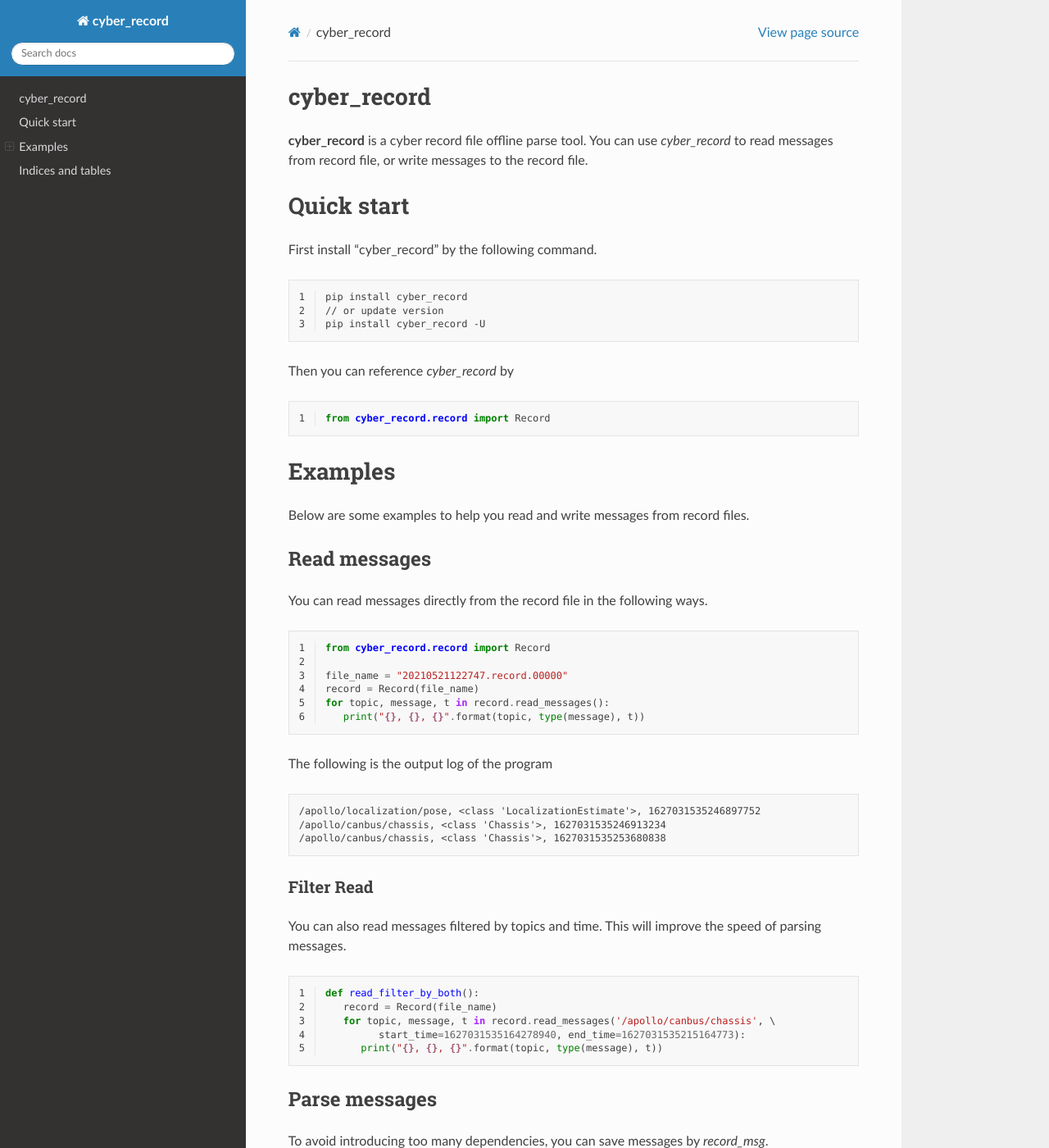
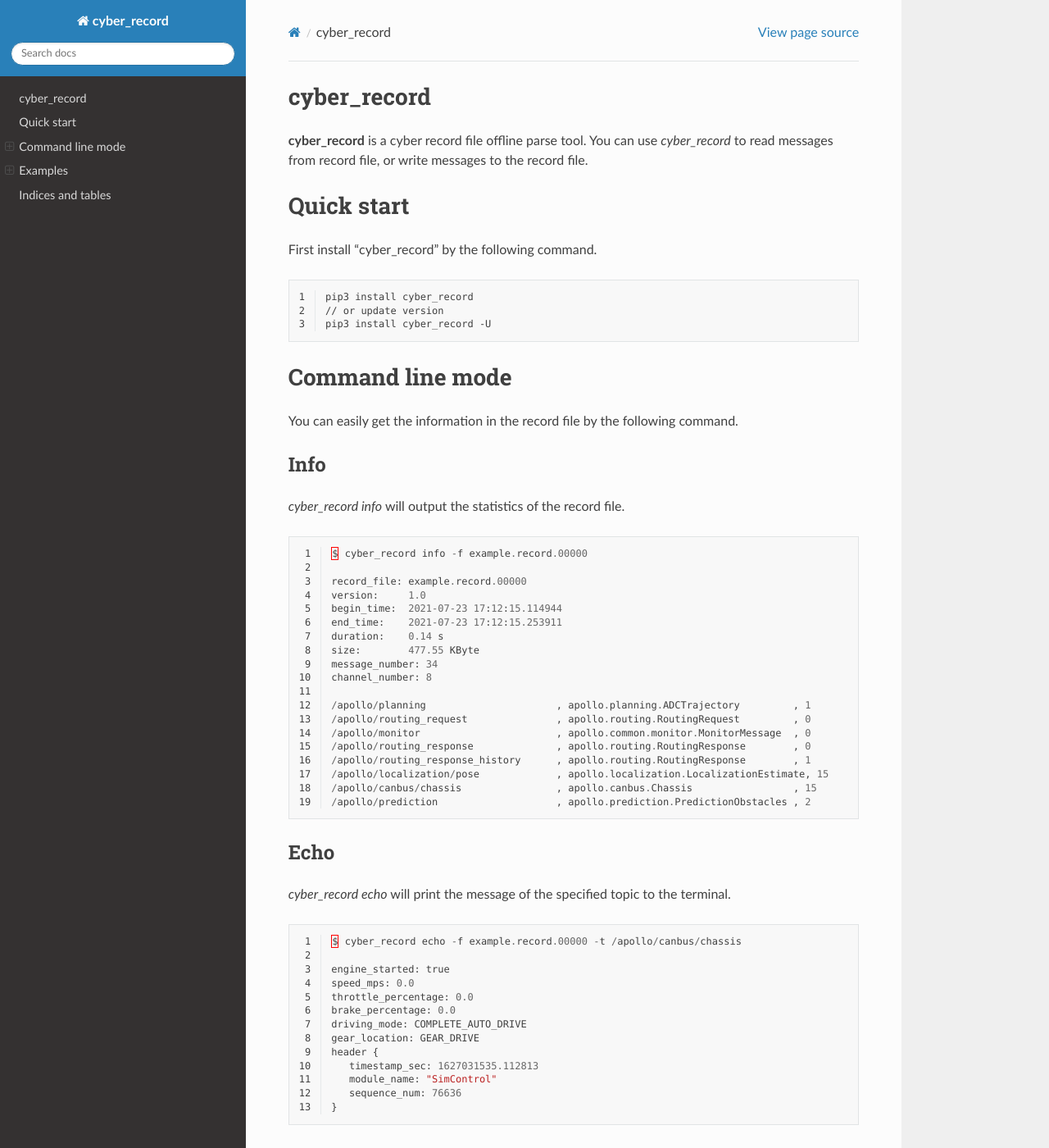
Before and after one commit to daohu527/cyber_record, a Sphinx documentation site: the page built from docs/index.rst, in a window 1280 px wide and 1400 px high. Shown: the whole window at 82% size. Built offline with Sphinx 7.4.7 and the Read the Docs theme 2.0.0, drawn with Linux system fonts in a browser that asks for light colours; some of the changed text lies outside the part shown.

Commit message:
feat: update docs

```diff
--- a/docs/index.rst
+++ b/docs/index.rst
@@ -22,12 +22,67 @@ First install "cyber_record" by the following command.
 .. code-block:: sh
    :linenos:
 
-   pip install cyber_record
+   pip3 install cyber_record
    // or update version
-   pip install cyber_record -U
+   pip3 install cyber_record -U
 
 
-Then you can reference `cyber_record` by
+Command line mode
+========================================
+You can easily get the information in the record file by the following command.
+
+
+Info
+----------------------------------------
+`cyber_record info` will output the statistics of the record file.
+
+.. code-block:: python
+   :linenos:
+
+   $ cyber_record info -f example.record.00000
+
+   record_file: example.record.00000
+   version:     1.0
+   begin_time:  2021-07-23 17:12:15.114944
+   end_time:    2021-07-23 17:12:15.253911
+   duration:    0.14 s
+   size:        477.55 KByte
+   message_number: 34
+   channel_number: 8
+
+   /apollo/planning                      , apollo.planning.ADCTrajectory         , 1
+   /apollo/routing_request               , apollo.routing.RoutingRequest         , 0
+   /apollo/monitor                       , apollo.common.monitor.MonitorMessage  , 0
+   /apollo/routing_response              , apollo.routing.RoutingResponse        , 0
+   /apollo/routing_response_history      , apollo.routing.RoutingResponse        , 1
+   /apollo/localization/pose             , apollo.localization.LocalizationEstimate, 15
+   /apollo/canbus/chassis                , apollo.canbus.Chassis                 , 15
+   /apollo/prediction                    , apollo.prediction.PredictionObstacles , 2
+
+
+Echo
+----------------------------------------
+`cyber_record echo` will print the message of the specified topic to the terminal.
+
+.. code-block:: python
+   :linenos:
+
+   $ cyber_record echo -f example.record.00000 -t /apollo/canbus/chassis
+
+   engine_started: true
+   speed_mps: 0.0
+   throttle_percentage: 0.0
+   brake_percentage: 0.0
+   driving_mode: COMPLETE_AUTO_DRIVE
+   gear_location: GEAR_DRIVE
+   header {
+      timestamp_sec: 1627031535.112813
+      module_name: "SimControl"
+      sequence_num: 76636
+   }
+
+
+Or you can reference `cyber_record` by
 
 .. code-block:: python
    :linenos:
@@ -85,7 +140,7 @@ To avoid introducing too many dependencies, you can save messages by `record_msg
 .. code-block:: sh
    :linenos:
 
-   pip install record_msg
+   pip3 install record_msg -U
 
 
 `record_msg` provides 3 types of interfaces
```
